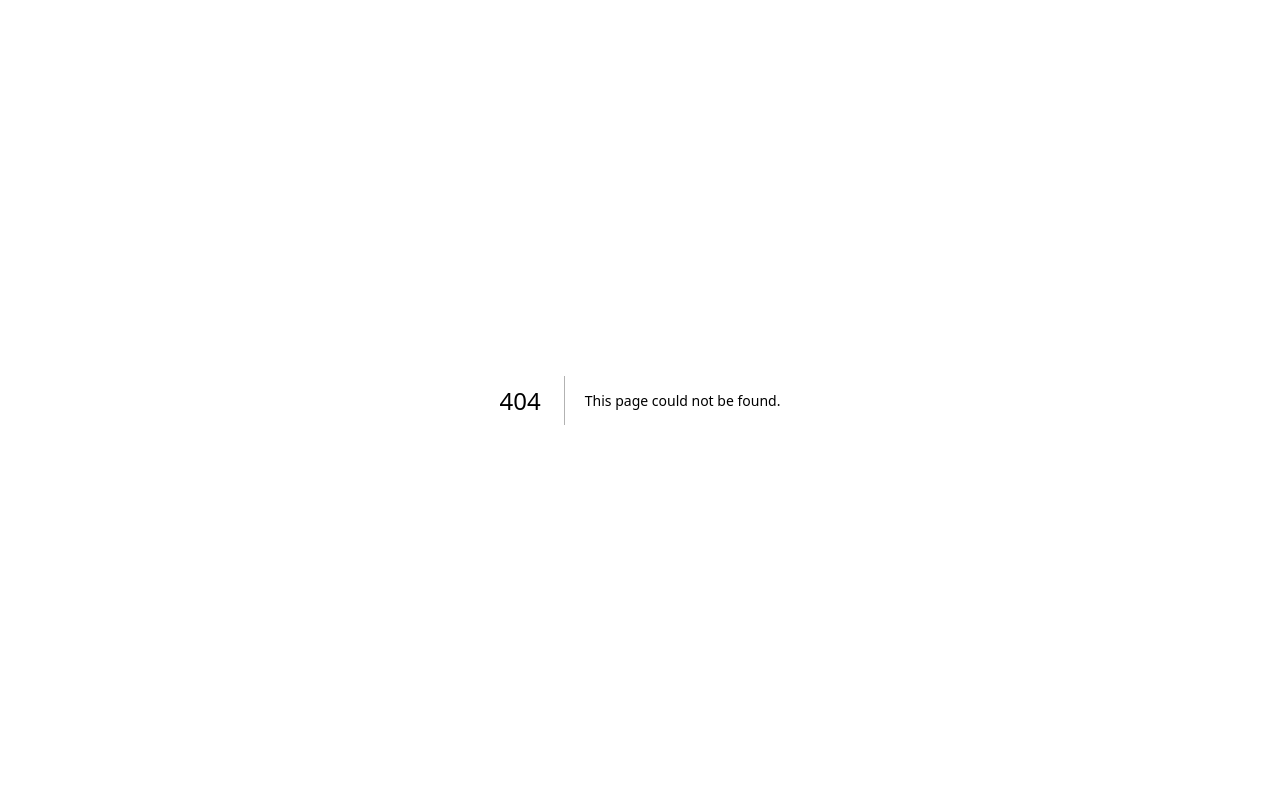
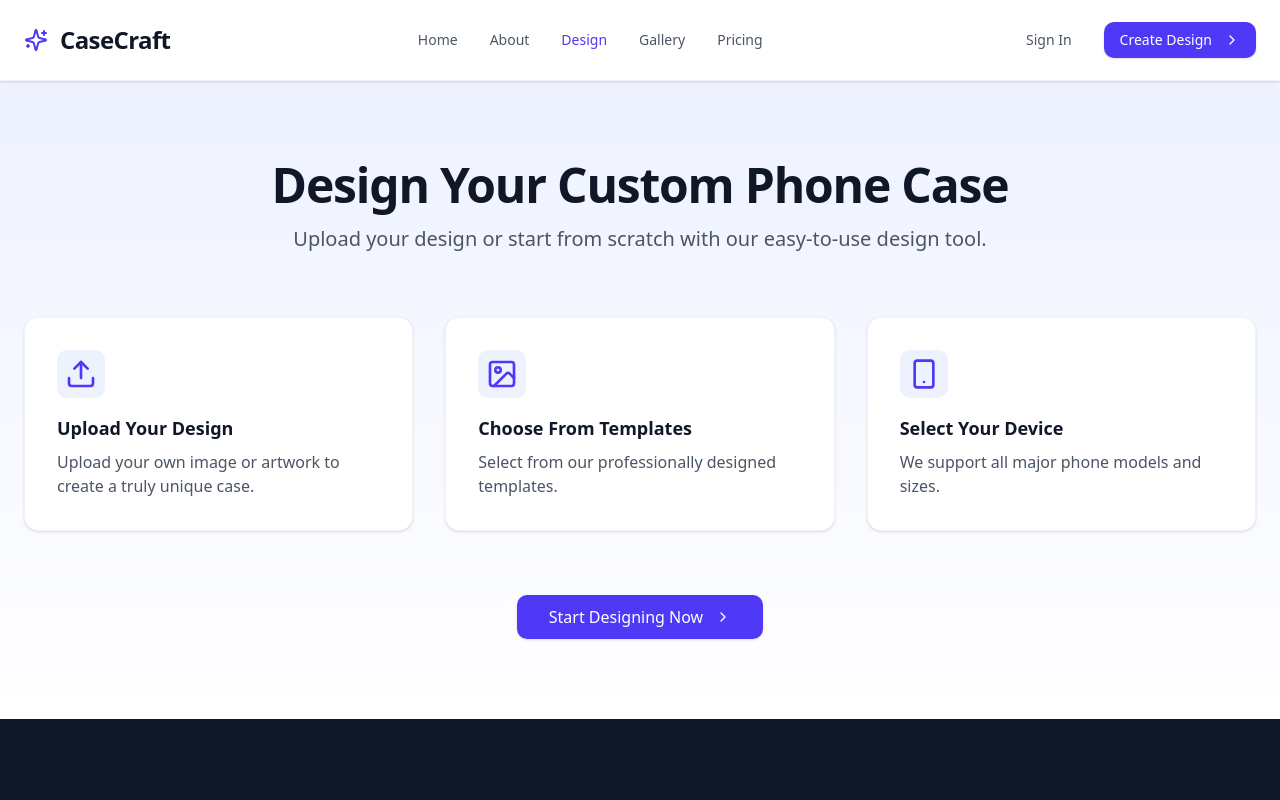
Before and after one commit to DipeshPun91/phone_case_jextjs, a Next.js app: page /menu/design in a window 1280 px wide. Before the commit this address had no page. Shown: the top 800 px of the page. Built offline with nearby package versions, Linux system fonts and the light colour scheme.

Commit message:
ThirtyTwo commit

```diff
--- /dev/null
+++ b/src/app/menu/design/page.tsx
@@ -0,0 +1,78 @@
+import { Button } from "@/components/ui/button";
+import {
+  ChevronRight,
+  Upload,
+  Image as ImageIcon,
+  Smartphone,
+} from "lucide-react";
+import Link from "next/link";
+import Header from "@/components/Header";
+import Footer from "@/components/Footer";
+
+export default function DesignPage() {
+  return (
+    <div className="min-h-screen bg-white antialiased">
+      <Header />
+
+      <section className="py-20 bg-gradient-to-b from-indigo-50 to-white">
+        <div className="container px-6 mx-auto">
+          <div className="max-w-3xl mx-auto text-center">
+            <h1 className="text-4xl font-bold tracking-tight text-gray-900 sm:text-5xl font-display">
+              Design Your Custom Phone Case
+            </h1>
+            <p className="mt-4 text-xl text-gray-600">
+              Upload your design or start from scratch with our easy-to-use
+              design tool.
+            </p>
+          </div>
+
+          <div className="grid gap-8 mt-16 sm:grid-cols-2 lg:grid-cols-3">
+            {[
+              {
+                title: "Upload Your Design",
+                description:
+                  "Upload your own image or artwork to create a truly unique case.",
+                icon: <Upload className="w-8 h-8 text-indigo-600" />,
+              },
+              {
+                title: "Choose From Templates",
+                description:
+                  "Select from our professionally designed templates.",
+                icon: <ImageIcon className="w-8 h-8 text-indigo-600" />,
+              },
+              {
+                title: "Select Your Device",
+                description: "We support all major phone models and sizes.",
+                icon: <Smartphone className="w-8 h-8 text-indigo-600" />,
+              },
+            ].map((feature, index) => (
+              <div
+                key={index}
+                className="p-8 bg-white rounded-xl shadow-sm border border-gray-100"
+              >
+                <div className="flex items-center justify-center w-12 h-12 mb-4 bg-indigo-50 rounded-lg">
+                  {feature.icon}
+                </div>
+                <h3 className="text-lg font-semibold text-gray-900">
+                  {feature.title}
+                </h3>
+                <p className="mt-2 text-gray-600">{feature.description}</p>
+              </div>
+            ))}
+          </div>
+
+          <div className="mt-16 text-center">
+            <Link href="/design/create-design">
+              <Button size="lg" className="group">
+                Start Designing Now
+                <ChevronRight className="w-4 h-4 ml-1 transition-transform group-hover:translate-x-1" />
+              </Button>
+            </Link>
+          </div>
+        </div>
+      </section>
+
+      <Footer />
+    </div>
+  );
+}
```
